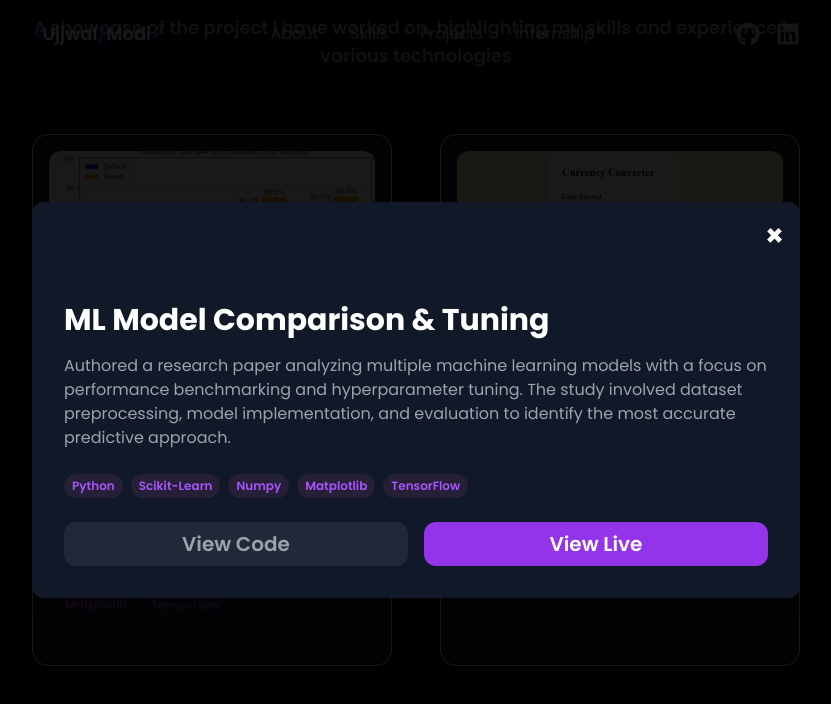
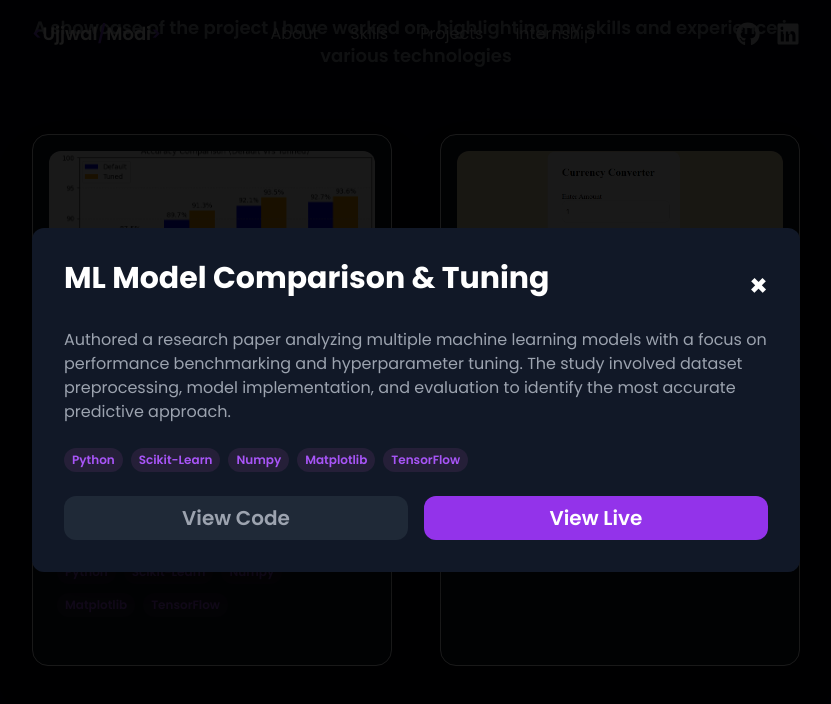
Before and after one commit to Ujjwal-Modi/myPortfolio, a React (Vite) app: page / in a window 1280 px wide. Both pictures are taken after a click on the element 436 px from the left and 2350 px from the top of the page. Shown: the part 1950-2654 px from the top of the page, without its empty margins (224-1055 px from the left). Built offline with nearby package versions, Linux system fonts and the light colour scheme.

Commit message:
update peojects modal

```diff
--- a/src/components/Work/Work.jsx
+++ b/src/components/Work/Work.jsx
@@ -68,21 +68,30 @@ const Work = () => {
       {selectedProject && (
         <div className="fixed inset-0 z-50 flex items-center justify-center bg-black bg-opacity-90 p-4">
           <div className="bg-gray-900 max-h-[90vh] rounded-xl shadow-2xl lg:w-full w-[90%] max-w-3xl overflow-hidden relative">
-            <div className="flex justify-end p-4">
-              <button
+            {/* <div className="flex justify-end p-4"> */}
+              {/* <button */}
+                {/* onClick={handleCloseModal} */}
+                {/* className="text-white text-3xl font-bold hover:text-purple-500" */}
+              {/* > */}
+                {/* &times; */}
+              {/* </button> */}
+            {/* </div> */}
+
+            <div className="flex flex-col h-full ">
+
+              <div className="lg:p-8 p-6">
+                 <div className="flex items-center justify-between mb-4">
+                  <h3 className="lg:text-3xl font-bold text-white mb-4 text-md">
+                  {selectedProject.title}
+                </h3>
+                <button
                 onClick={handleCloseModal}
                 className="text-white text-3xl font-bold hover:text-purple-500"
               >
                 &times;
               </button>
-            </div>
+              </div>
 
-            <div className="flex flex-col h-full ">
-
-              <div className="lg:p-8 p-6">
-                <h3 className="lg:text-3xl font-bold text-white mb-4 text-md">
-                  {selectedProject.title}
-                </h3>
                 <p className="text-gray-400 mb-6 lg:text-base text-xs">
                   {selectedProject.description}
                 </p>
```
